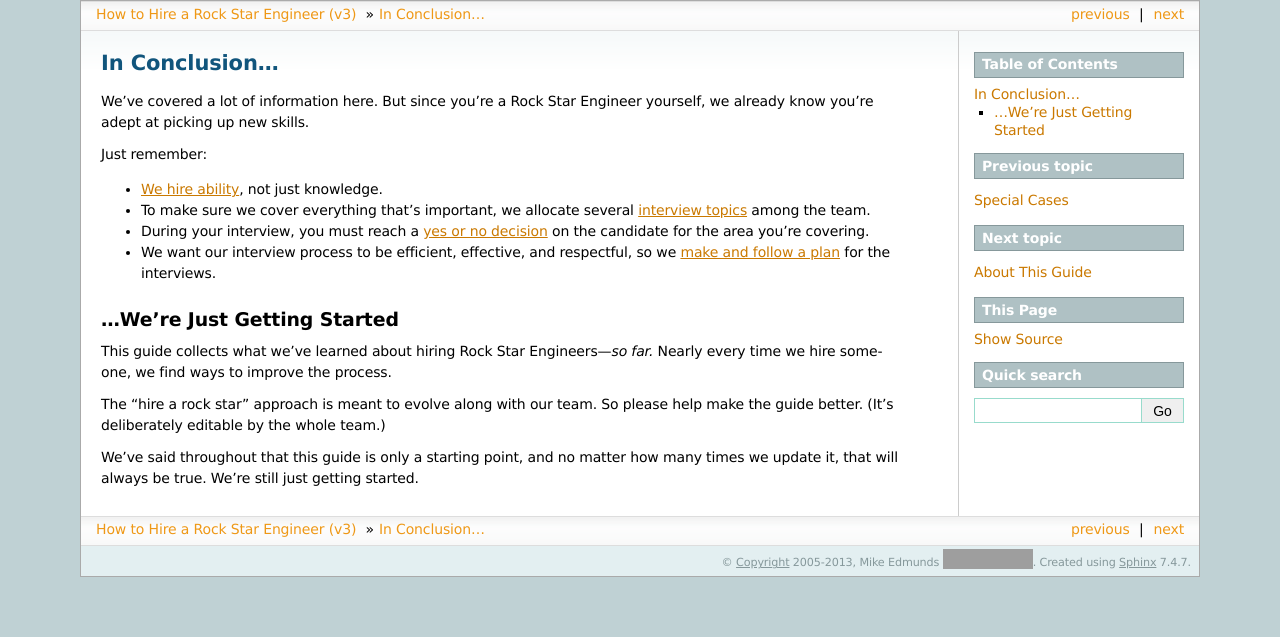
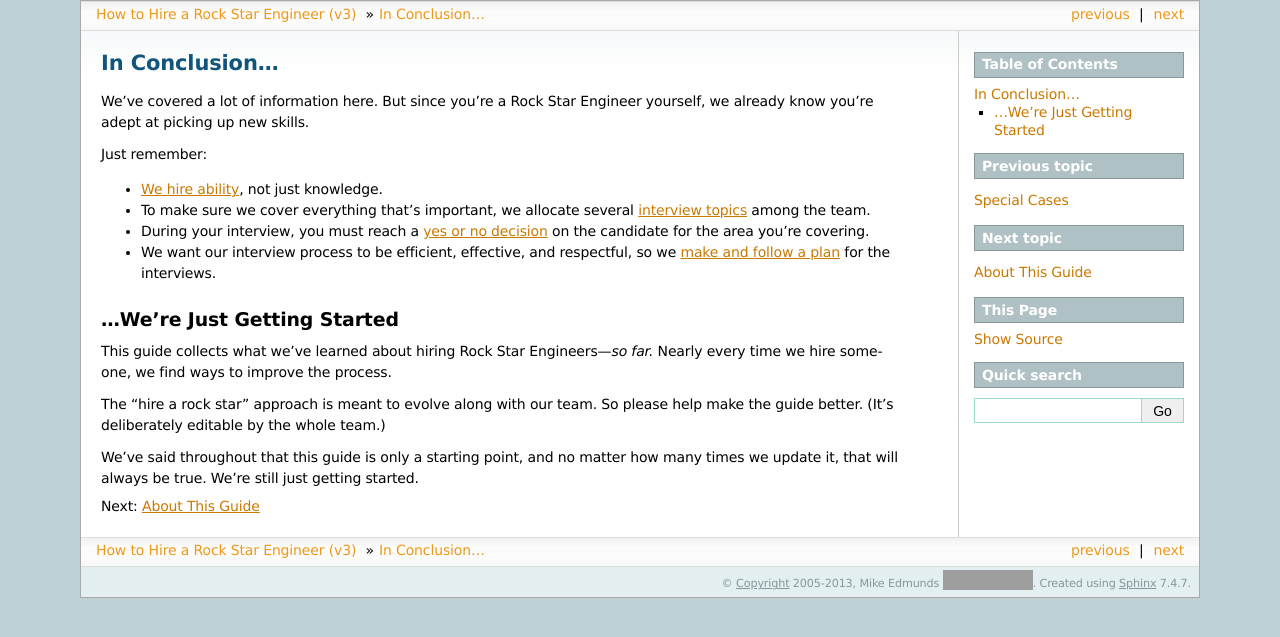
Before and after one commit to medmunds/how-to-hire-a-rockstar, a Sphinx documentation site: the page built from source/conclusion.rst, in a window 1280 px wide. Shown: the top 637 px of the page. Built offline with Sphinx 7.4.7, drawn with Linux system fonts in a browser that asks for light colours; grey boxes are pictures that could not be loaded.

Commit message:
Next topic link at end of page content

```diff
--- a/source/_templates/page.html
+++ b/source/_templates/page.html
@@ -8,3 +8,12 @@
 {%- endmacro -%}
 
 {% set copyright = copyright|e + ' '|e + cclicense()|safe %}
+
+{% block body %}
+  {{ super() }}
+  {% if next %}
+      <div class="keepreading">
+          Next: <a href="{{ next.link|e }}">{{ next.title }}</a>
+      </div>
+  {% endif %}
+{% endblock %}
```
